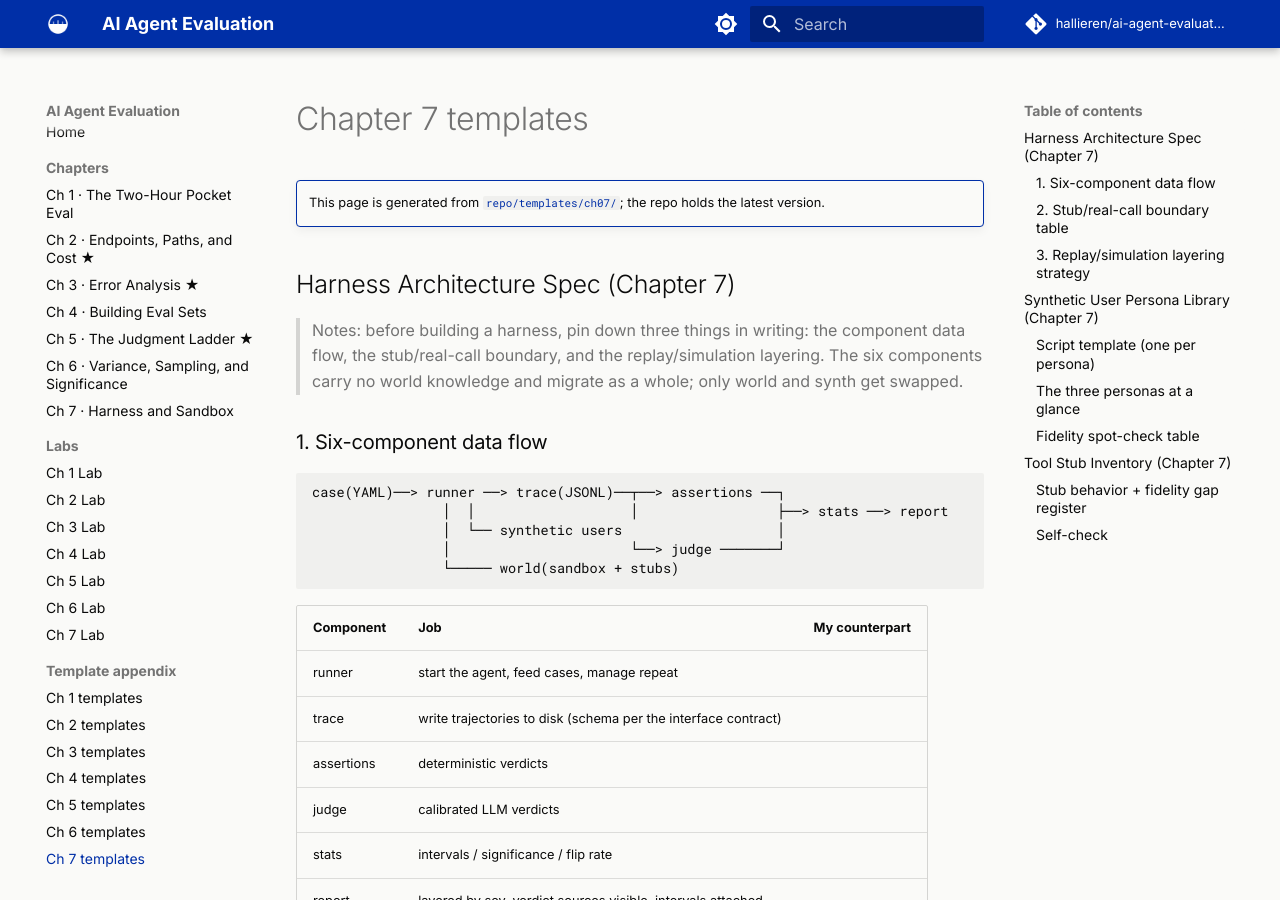
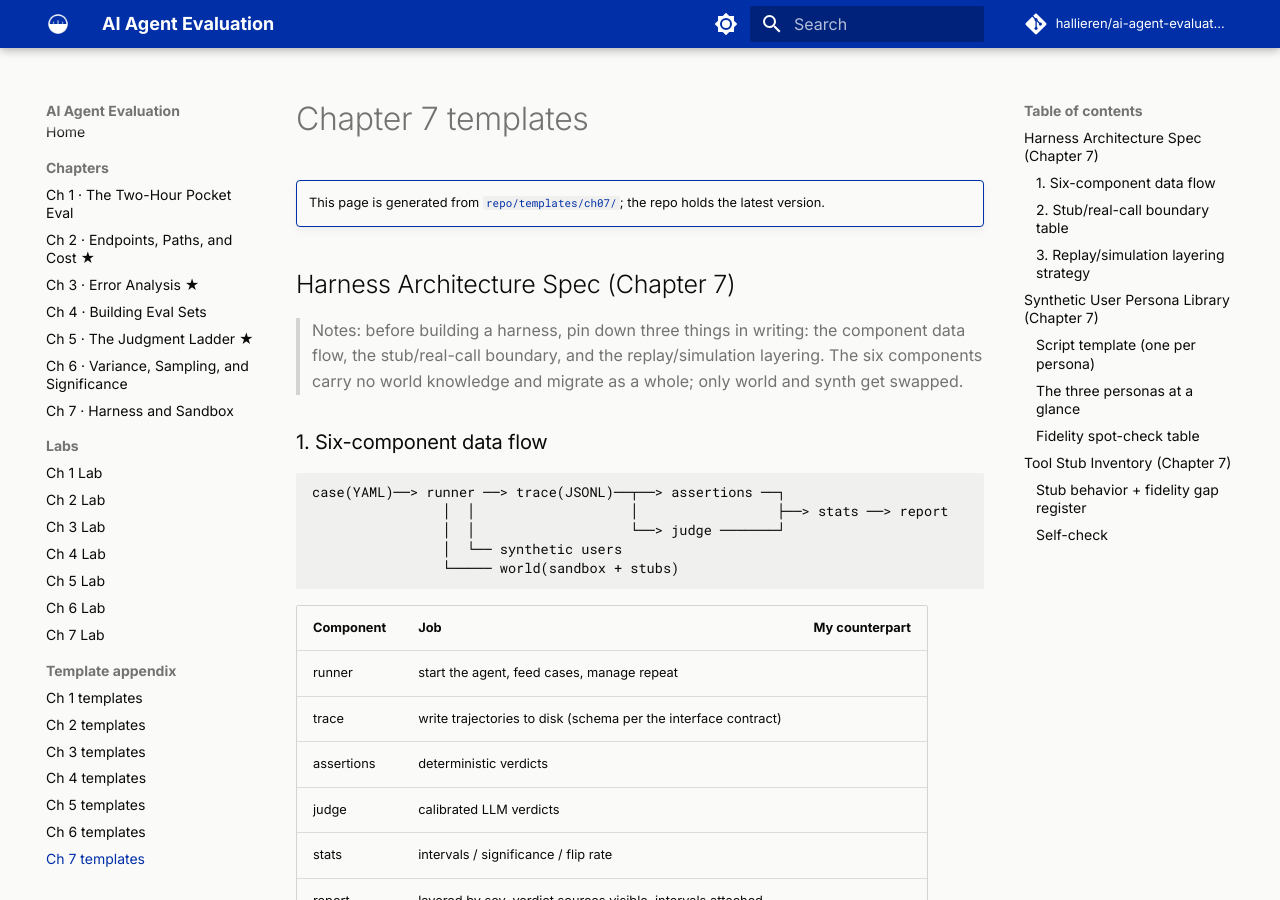
Before and after one commit to hallieren/ai-agent-evaluation, an MkDocs documentation site: the page built from docs/appendices/ch07-templates.md, in a window 1280 px wide and 900 px high. Built offline with MkDocs 1.6.1 and Material for MkDocs 9.7.7, drawn with Linux system fonts in a browser that asks for light colours; comment, search, counter and statistics services are not loaded.

````diff
--- a/docs/appendices/ch07-templates.md
+++ b/docs/appendices/ch07-templates.md
@@ -14,8 +14,8 @@
 ```
 case(YAML)──> runner ──> trace(JSONL)──┬──> assertions ──┐
                 │  │                   │                 ├──> stats ──> report
-                │  └── synthetic users                   │
-                │                      └──> judge ───────┘
+                │  │                   └──> judge ───────┘
+                │  └── synthetic users
                 └───── world(sandbox + stubs)
 ```
 
````
Also changed, not shown: repo/templates/ch07/harness-architecture-spec.md (+2 -2 lines).
